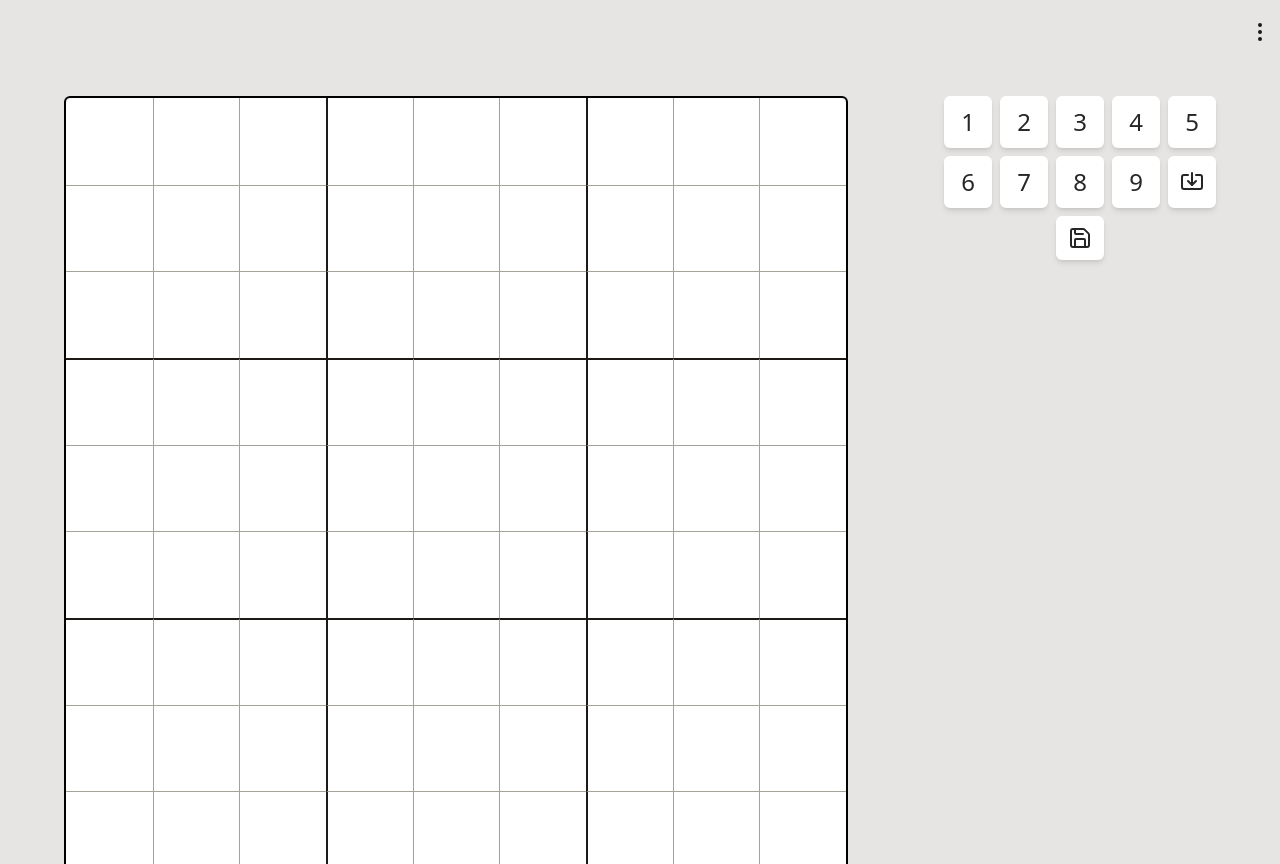
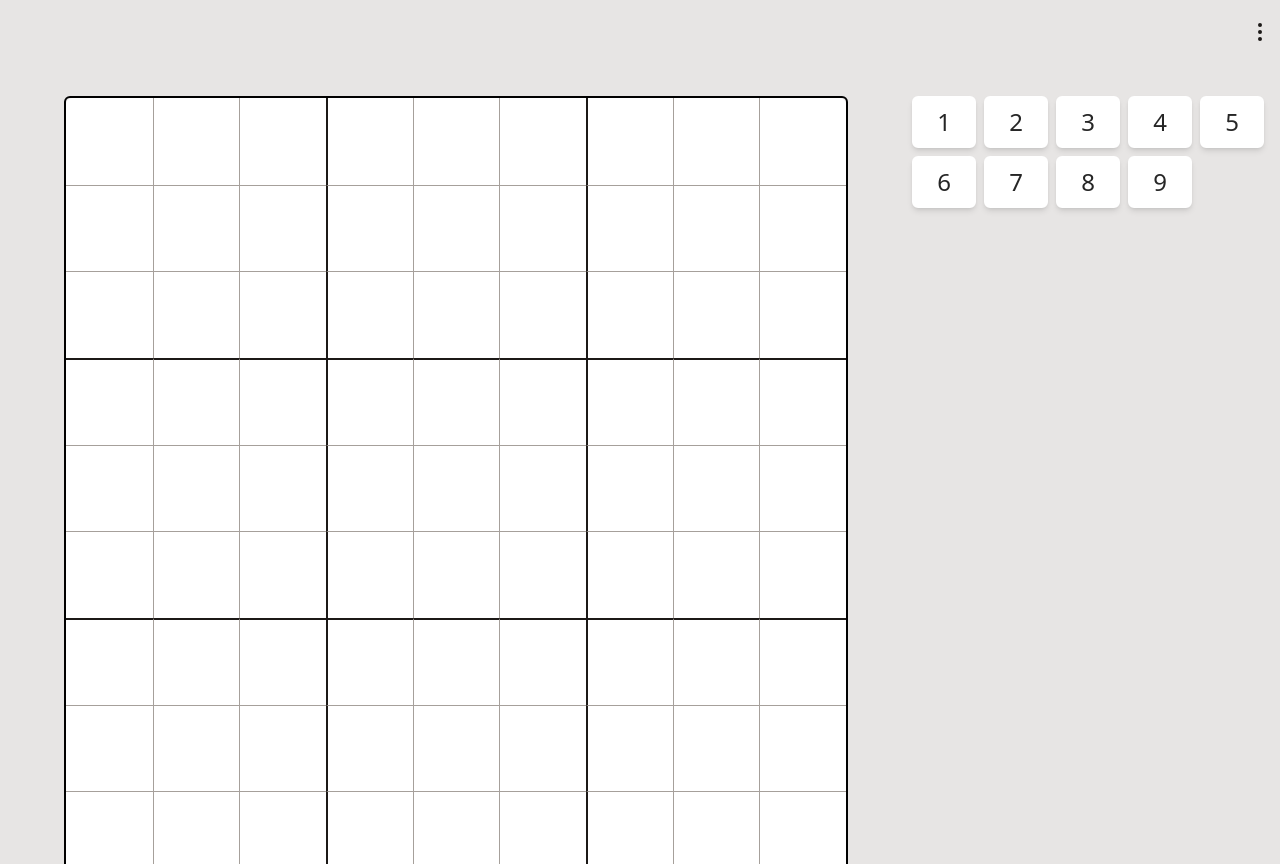
Before and after one commit to airburst/sudoku-solver, a React (Vite) app: page / in a window 1280 px wide. Built offline with nearby package versions, Linux system fonts and the light colour scheme.

Commit message:
styles: numbers and grid layout

```diff
--- a/package.json
+++ b/package.json
@@ -2,7 +2,7 @@
   "name": "sudoku-solver",
   "private": true,
   "type": "module",
-  "version": "0.1.0",
+  "version": "0.2.0",
   "scripts": {
     "dev": "vite --port 3000",
     "build": "vite build && tsc",
--- a/src/features/puzzle/Controls/NumberControls.tsx
+++ b/src/features/puzzle/Controls/NumberControls.tsx
@@ -1,12 +1,6 @@
-import { Import, Save } from "lucide-react";
-import {
-  lockBoard,
-  setSelectedCellsNotes,
-  setSelectedCellsValue,
-} from "../puzzleSlice";
+import { setSelectedCellsNotes, setSelectedCellsValue } from "../puzzleSlice";
 import Button from "@/components/Button";
 import { useAppDispatch, useAppSelector } from "@/hooks/redux";
-import { setImportState } from "@/features/import/importSlice";
 
 const NumberControls = () => {
   const dispatch = useAppDispatch();
@@ -31,7 +25,7 @@ const NumberControls = () => {
 
   return (
     <div
-      className={`grid grid-cols-[repeat(5,3rem)] gap-2 grid-rows-[repeat(${gridRows},3rem)] mt-2 lg:mt-0 mx-auto`}
+      className={`grid grid-cols-[repeat(5,4rem)] gap-2 grid-rows-[repeat(${gridRows},4rem)] mt-2 lg:mt-0 mx-auto`}
     >
       <Button primary onClick={() => setValue(1)}>
         1
@@ -71,34 +65,6 @@ const NumberControls = () => {
           X
         </Button>
       )}
-
-      {/* Import and Save buttons - only in setup mode */}
-      {!locked && (
-        <>
-          <div>
-            <Button
-              primary
-              onClick={() => dispatch(setImportState("capturing"))}
-              className="flex items-center justify-center gap-2"
-              title="Import Puzzle"
-              aria-label="Import Puzzle"
-            >
-              <Import size={24} />
-            </Button>
-          </div>
-          <div className="col-start-3">
-            <Button
-              primary
-              onClick={() => dispatch(lockBoard())}
-              className="flex items-center justify-center gap-2"
-              title="Save Puzzle"
-              aria-label="Save Puzzle"
-            >
-              <Save size={24} />
-            </Button>
-          </div>
-        </>
-      )}
     </div>
   );
 };
--- a/src/features/puzzle/Controls/index.tsx
+++ b/src/features/puzzle/Controls/index.tsx
@@ -8,7 +8,7 @@ const Controls = () => {
 
   return (
     <div
-      className={`grid grid-cols-[repeat(5,3rem)] gap-2 grid-rows-[repeat(3,3rem)] mt-2 lg:mt-0 mx-auto`}
+      className={`grid grid-cols-[repeat(5,4rem)] gap-2 grid-rows-[repeat(3,3rem)] mt-2 lg:mt-0 mx-auto`}
     >
       {locked && (
         <>
```
Also changed, not shown: .ai-plans/header-redesign.md (added).
